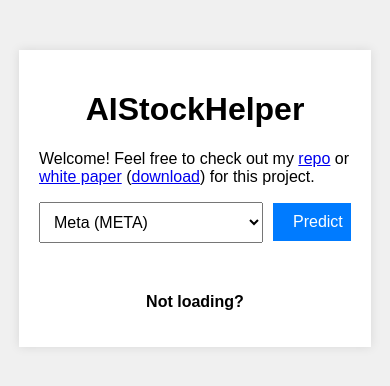
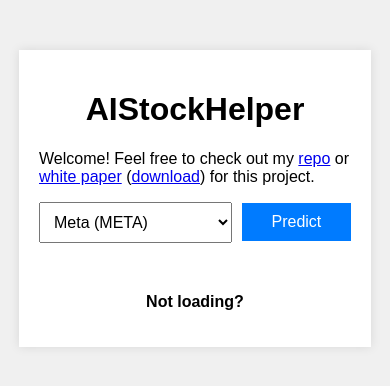
Before and after one commit to wessbl/wbl-aistocks, a Flask app: page / in a window 390 px wide. Shown: the top 386 px of the page. Run offline with Flask 3, Linux system fonts and the light colour scheme; parts of the project's set-up code (start-up, migrations or seed data) failed here and were passed over.

Commit message:
Resized button after mobile testing, added noopener in html link

```diff
--- a/static/style.css
+++ b/static/style.css
@@ -44,7 +44,7 @@ select {
 }
 
 button {
-    width: 25%;
+    width: 35%;
     padding: 10px 20px;
     font-size: 16px;
     background-color: #007BFF;
--- a/templates/index.html
+++ b/templates/index.html
@@ -59,7 +59,7 @@
         <p>Welcome! Feel free to check out my
             <a href="https://github.com/wessbl/wbl-aistocks" target="_blank">repo</a>
            or
-            <a href="../docs/Capstone - WBL.pdf" target="_blank">white paper</a>
+            <a href="../docs/Capstone - WBL.pdf" target="_blank" rel="noopener noreferrer">white paper</a>
             (<a href="../docs/Capstone - WBL.pdf" download="WBL-Capstone">download</a>) for this project.
         </p>
         <form id="stockForm">
```
